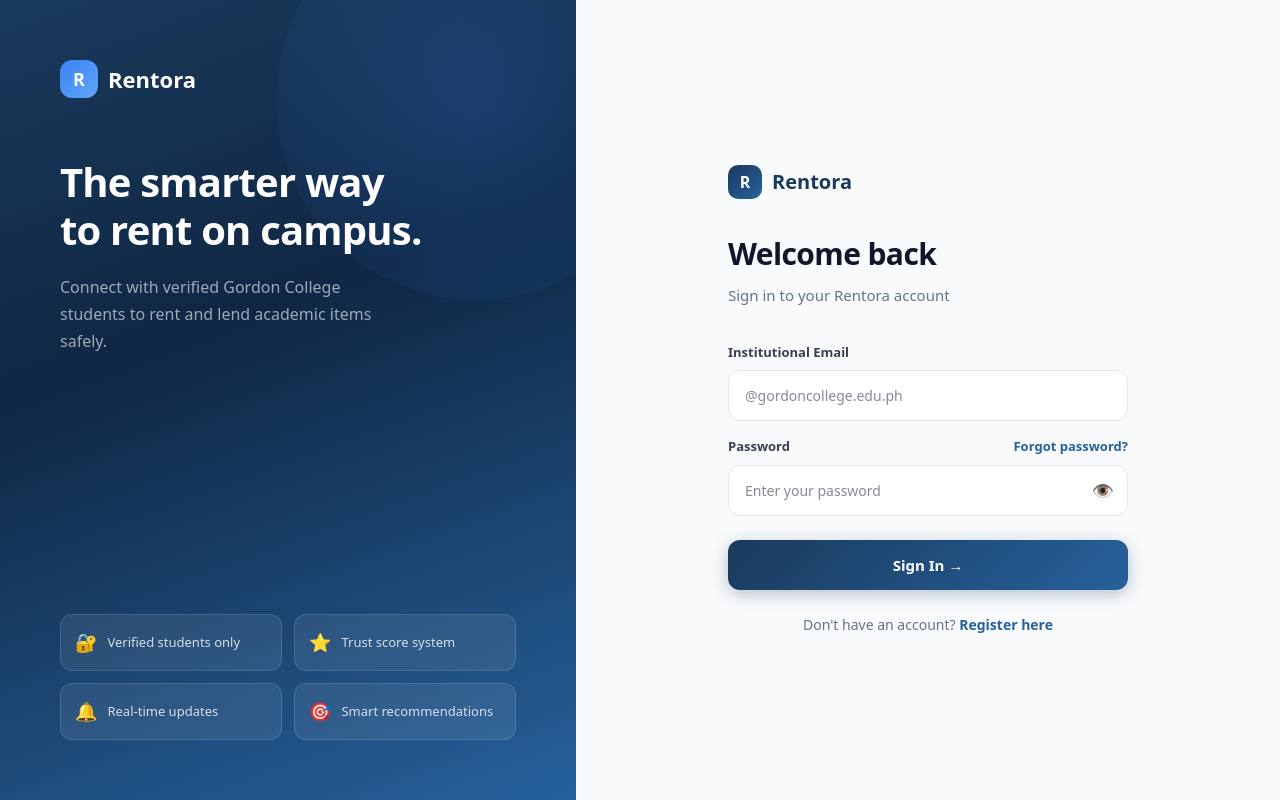
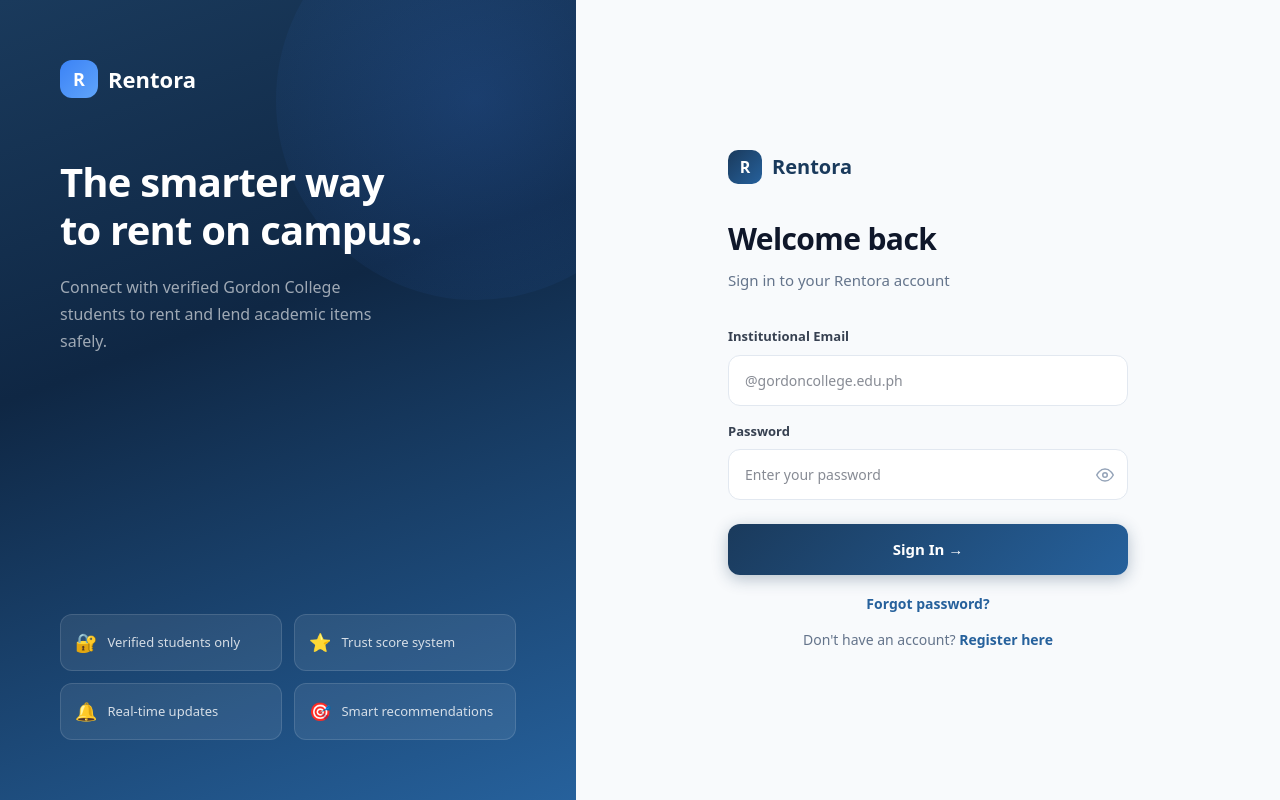
Before and after one commit to lesterjadee/Rentora, a Next.js app: page /auth/login in a window 1280 px wide. Built offline with nearby package versions, Linux system fonts and the light colour scheme; no server answers.

Commit message:
fix: SVG eye icon, category emojis, forgot password layout

```diff
--- a/src/app/auth/login/page.tsx
+++ b/src/app/auth/login/page.tsx
@@ -4,6 +4,20 @@ import { useState } from 'react'
 import { useRouter } from 'next/navigation'
 import { createClient } from '@/lib/supabase/client'
 import Link from 'next/link'
+
+const EyeIcon = () => (
+  <svg xmlns="http://www.w3.org/2000/svg" width="18" height="18" viewBox="0 0 24 24" fill="none" stroke="currentColor" strokeWidth="2" strokeLinecap="round" strokeLinejoin="round">
+    <path d="M1 12s4-8 11-8 11 8 11 8-4 8-11 8-11-8-11-8z"/>
+    <circle cx="12" cy="12" r="3"/>
+  </svg>
+)
+
+const EyeOffIcon = () => (
+  <svg xmlns="http://www.w3.org/2000/svg" width="18" height="18" viewBox="0 0 24 24" fill="none" stroke="currentColor" strokeWidth="2" strokeLinecap="round" strokeLinejoin="round">
+    <path d="M17.94 17.94A10.07 10.07 0 0 1 12 20c-7 0-11-8-11-8a18.45 18.45 0 0 1 5.06-5.94M9.9 4.24A9.12 9.12 0 0 1 12 4c7 0 11 8 11 8a18.5 18.5 0 0 1-2.16 3.19m-6.72-1.07a3 3 0 1 1-4.24-4.24"/>
+    <line x1="1" y1="1" x2="23" y2="23"/>
+  </svg>
+)
 
 export default function LoginPage() {
   const router = useRouter()
@@ -30,7 +44,8 @@ export default function LoginPage() {
         .login-left { width: 45%; background: linear-gradient(160deg, #1a3a5c 0%, #0f2744 40%, #26619C 100%); padding: 60px; display: flex; flex-direction: column; justify-content: space-between; position: relative; overflow: hidden; }
         .login-right { flex: 1; background-color: #f8fafc; display: flex; align-items: center; justify-content: center; padding: 48px; }
         .login-features { display: grid; grid-template-columns: 1fr 1fr; gap: 12px; }
-        .pw-toggle { position: absolute; right: 14px; top: 50%; transform: translateY(-50%); background: none; border: none; cursor: pointer; color: #94a3b8; font-size: 18px; padding: 0; display: flex; align-items: center; }
+        .pw-toggle { position: absolute; right: 14px; top: 50%; transform: translateY(-50%); background: none; border: none; cursor: pointer; color: #94a3b8; padding: 0; display: flex; align-items: center; justify-content: center; }
+        .pw-toggle:hover { color: #64748b; }
         @media (max-width: 768px) {
           .login-left { display: none; }
           .login-right { padding: 32px 24px; }
@@ -38,7 +53,6 @@ export default function LoginPage() {
       `}</style>
 
       <div className="login-container">
-        {/* Left Panel */}
         <div className="login-left">
           <div style={{ position: 'absolute', top: '-100px', right: '-100px', width: '400px', height: '400px', borderRadius: '50%', background: 'radial-gradient(circle, rgba(59,130,246,0.2), transparent)' }} />
           <div style={{ position: 'relative' }}>
@@ -70,7 +84,6 @@ export default function LoginPage() {
           </div>
         </div>
 
-        {/* Right Panel */}
         <div className="login-right">
           <div style={{ width: '100%', maxWidth: '400px' }}>
             <div style={{ display: 'flex', alignItems: 'center', gap: '10px', marginBottom: '32px' }}>
@@ -101,12 +114,11 @@ export default function LoginPage() {
                 />
               </div>
 
-              {/* Password with show/hide */}
+              {/* Password */}
               <div style={{ marginBottom: '24px' }}>
-                <div style={{ display: 'flex', justifyContent: 'space-between', alignItems: 'center', marginBottom: '8px' }}>
-                  <label style={{ fontSize: '13px', fontWeight: '600', color: '#374151' }}>Password</label>
-                  <Link href="/auth/forgot-password" style={{ fontSize: '13px', fontWeight: '600', color: '#26619C', textDecoration: 'none' }}>Forgot password?</Link>
-                </div>
+                <label style={{ display: 'block', fontSize: '13px', fontWeight: '600', color: '#374151', marginBottom: '8px' }}>
+                  Password
+                </label>
                 <div style={{ position: 'relative' }}>
                   <input
                     type={showPassword ? 'text' : 'password'}
@@ -116,26 +128,37 @@ export default function LoginPage() {
                     style={{ width: '100%', padding: '14px 48px 14px 16px', backgroundColor: '#ffffff', border: '1.5px solid #e2e8f0', borderRadius: '12px', fontSize: '14px', color: '#0f172a', outline: 'none', boxSizing: 'border-box' as const }}
                   />
                   <button type="button" className="pw-toggle" onClick={() => setShowPassword(!showPassword)}>
-                    {showPassword ? '🙈' : '👁️'}
+                    {showPassword ? <EyeOffIcon /> : <EyeIcon />}
                   </button>
                 </div>
               </div>
 
+              {/* Sign In Button */}
               <button type="submit" disabled={loading} style={{
                 width: '100%', padding: '14px',
                 background: loading ? '#94a3b8' : 'linear-gradient(135deg, #1a3a5c, #26619C)',
                 color: '#ffffff', fontWeight: '700', borderRadius: '12px',
                 border: 'none', fontSize: '15px', cursor: loading ? 'not-allowed' : 'pointer',
-                boxShadow: '0 4px 16px rgba(26,58,92,0.3)'
+                boxShadow: '0 4px 16px rgba(26,58,92,0.3)', marginBottom: '16px'
               }}>
                 {loading ? 'Signing in...' : 'Sign In →'}
               </button>
+
+              {/* Forgot Password — below Sign In */}
+              <div style={{ textAlign: 'center', marginBottom: '12px' }}>
+                <Link href="/auth/forgot-password" style={{ fontSize: '14px', fontWeight: '600', color: '#26619C', textDecoration: 'none' }}>
+                  Forgot password?
+                </Link>
+              </div>
+
+              {/* Register link — below Forgot password */}
+              <div style={{ textAlign: 'center' }}>
+                <span style={{ fontSize: '14px', color: '#64748b' }}>Don't have an account? </span>
+                <Link href="/auth/register" style={{ fontSize: '14px', fontWeight: '700', color: '#26619C', textDecoration: 'none' }}>
+                  Register here
+                </Link>
+              </div>
             </form>
-
-            <p style={{ marginTop: '24px', textAlign: 'center', fontSize: '14px', color: '#64748b' }}>
-              Don't have an account?{' '}
-              <Link href="/auth/register" style={{ color: '#26619C', fontWeight: '700', textDecoration: 'none' }}>Register here</Link>
-            </p>
           </div>
         </div>
       </div>
--- a/src/app/dashboard/page.tsx
+++ b/src/app/dashboard/page.tsx
@@ -8,7 +8,7 @@ export default async function DashboardPage() {
   const { data: { user } } = await supabase.auth.getUser()
   if (!user) redirect('/auth/login')
 
-  const { data: myItems } = await supabase.from('items').select('*').eq('owner_id', user.id)
+  const { data: myItems } = await supabase.from('items').select('*, categories(name, icon)').eq('owner_id', user.id)
   const { data: myRentals } = await supabase.from('rentals').select('*').eq('renter_id', user.id)
   const { data: profile } = await supabase.from('profiles').select('*').eq('id', user.id).single()
 
@@ -100,7 +100,9 @@ export default async function DashboardPage() {
                   <Link key={item.id} href={`/items/${item.id}`} style={{ textDecoration: 'none' }}>
                     <div style={{ borderRadius: '14px', border: '1px solid #f1f5f9', padding: '16px 20px', display: 'flex', justifyContent: 'space-between', alignItems: 'center', backgroundColor: '#fafbfc' }}>
                       <div style={{ display: 'flex', alignItems: 'center', gap: '14px' }}>
-                        <div style={{ width: '42px', height: '42px', backgroundColor: '#eff6ff', borderRadius: '12px', display: 'flex', alignItems: 'center', justifyContent: 'center', fontSize: '20px', flexShrink: 0 }}>📦</div>
+                        <div style={{ width: '42px', height: '42px', backgroundColor: '#eff6ff', borderRadius: '12px', display: 'flex', alignItems: 'center', justifyContent: 'center', fontSize: '20px', flexShrink: 0 }}>
+                        {item.categories?.icon || '📦'}
+                        </div>
                         <div>
                           <p style={{ fontWeight: '600', fontSize: '15px', color: '#0f172a', margin: '0 0 3px' }}>{item.title}</p>
                           <p style={{ fontSize: '13px', color: '#94a3b8', margin: 0 }}>₱{item.price_per_day}/day</p>
--- a/src/app/items/page.tsx
+++ b/src/app/items/page.tsx
@@ -90,10 +90,10 @@ export default function ItemsPage() {
                       {item.image_url ? (
                         <img src={item.image_url} alt={item.title} style={{ width: '100%', height: '100%', objectFit: 'cover' }} />
                       ) : (
-                        <span style={{ fontSize: '44px' }}>📦</span>
+                        <span style={{ fontSize: '44px' }}>{item.categories?.icon || '📦'}</span>
                       )}
                       <span style={{ position: 'absolute', top: '10px', left: '10px', backgroundColor: 'rgba(255,255,255,0.95)', borderRadius: '8px', padding: '3px 8px', fontSize: '11px', fontWeight: '600', color: '#374151' }}>
-                        {item.categories?.icon} {item.categories?.name}
+                        {item.categories?.name}
                       </span>
                     </div>
                     <div style={{ padding: '14px' }}>
--- a/src/app/recommendations/page.tsx
+++ b/src/app/recommendations/page.tsx
@@ -46,10 +46,10 @@ export default async function RecommendationsPage() {
           {item.image_url ? (
             <img src={item.image_url} alt={item.title} style={{ width: '100%', height: '100%', objectFit: 'cover' }} />
           ) : (
-            <span style={{ fontSize: '44px' }}>📦</span>
+            <span style={{ fontSize: '44px' }}>{item.categories?.icon || '📦'}</span>
           )}
           <span style={{ position: 'absolute', top: '10px', left: '10px', backgroundColor: 'rgba(255,255,255,0.95)', borderRadius: '8px', padding: '3px 8px', fontSize: '11px', fontWeight: '600', color: '#374151' }}>
-            {item.categories?.icon} {item.categories?.name}
+            {item.categories?.name}
           </span>
         </div>
         <div style={{ padding: '14px' }}>
--- a/src/app/rentals/page.tsx
+++ b/src/app/rentals/page.tsx
@@ -9,7 +9,7 @@ export default async function RentalsPage() {
 
   const { data: myRentals } = await supabase
     .from('rentals')
-    .select(`*, items(title, image_url, price_per_day), profiles!rentals_owner_id_fkey(full_name)`)
+    .select(`*, items(title, image_url, price_per_day, categories(name, icon)), profiles!rentals_owner_id_fkey(full_name)`)
     .eq('renter_id', user.id)
     .order('created_at', { ascending: false })
 
@@ -37,7 +37,9 @@ export default async function RentalsPage() {
       <Link href={`/rentals/${rental.id}`} style={{ textDecoration: 'none', display: 'block', marginBottom: '10px' }}>
         <div style={{ backgroundColor: '#ffffff', borderRadius: '16px', border: '1px solid #e8edf2', padding: '16px 18px', display: 'flex', justifyContent: 'space-between', alignItems: 'center', boxShadow: '0 2px 8px rgba(0,0,0,0.04)', gap: '12px' }}>
           <div style={{ display: 'flex', alignItems: 'center', gap: '12px', minWidth: 0, flex: 1 }}>
-            <div style={{ width: '44px', height: '44px', backgroundColor: '#eff6ff', borderRadius: '12px', display: 'flex', alignItems: 'center', justifyContent: 'center', fontSize: '22px', flexShrink: 0 }}>📦</div>
+            <div style={{ width: '44px', height: '44px', backgroundColor: '#eff6ff', borderRadius: '12px', display: 'flex', alignItems: 'center', justifyContent: 'center', fontSize: '22px', flexShrink: 0 }}>
+            {rental.items?.categories?.icon || '📦'}
+            </div>
             <div style={{ minWidth: 0 }}>
               <p style={{ fontWeight: '700', fontSize: '14px', color: '#0f172a', margin: '0 0 3px', overflow: 'hidden', textOverflow: 'ellipsis', whiteSpace: 'nowrap' }}>{rental.items?.title}</p>
               <p style={{ fontSize: '12px', color: '#94a3b8', margin: '0 0 3px' }}>{rental.start_date} → {rental.end_date}</p>
--- /dev/null
+++ b/src/lib/categoryEmoji.ts
@@ -0,0 +1,15 @@
+export function getCategoryEmoji(categoryName: string): string {
+  const map: Record<string, string> = {
+    'Books': '📚',
+    'Electronics': '💻',
+    'Laboratory Equipment': '🔬',
+    'Sports & Recreation': '⚽',
+    'Art & Design': '🎨',
+    'Music Instruments': '🎸',
+    'Clothing & Costumes': '👔',
+    'Tools & Equipment': '🔧',
+    'Photography': '📷',
+    'Other': '📦',
+  }
+  return map[categoryName] || '📦'
+}
```
Also changed, not shown: src/app/auth/register/page.tsx (+20 -25 lines).
